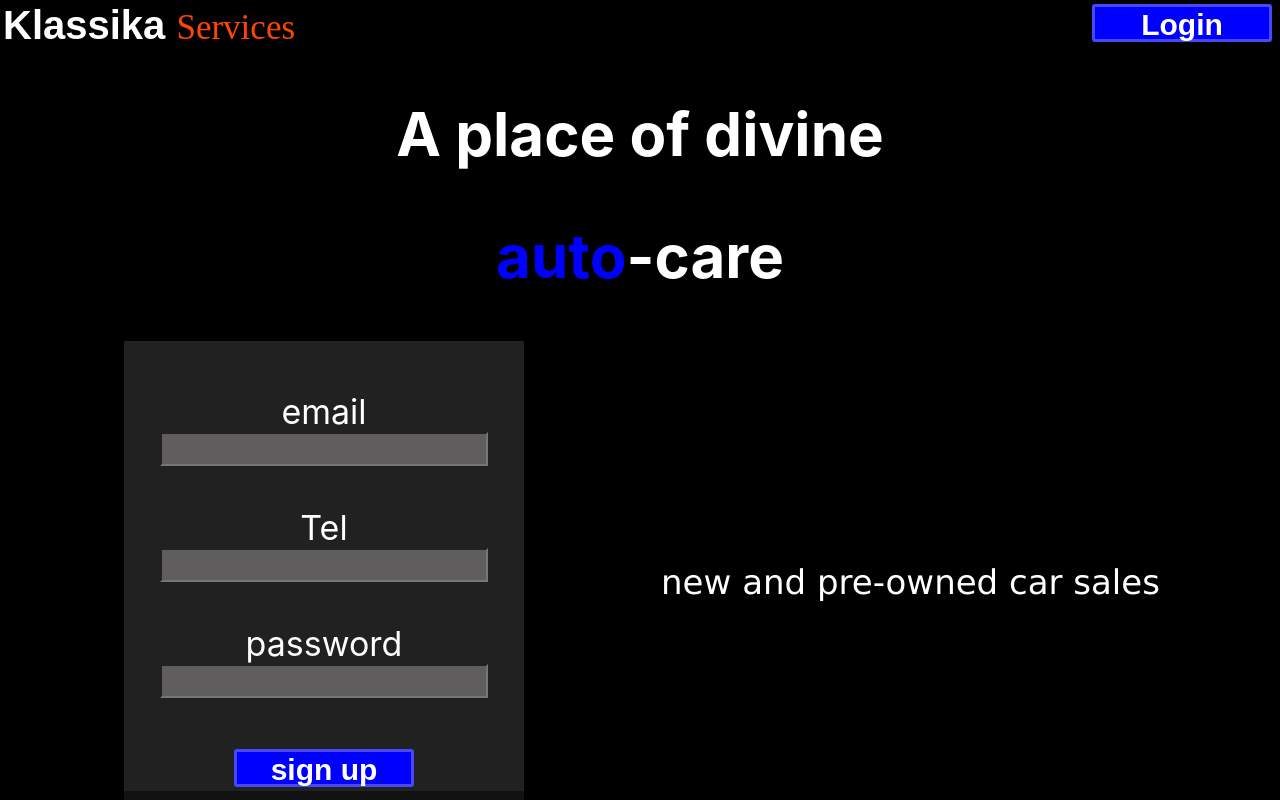
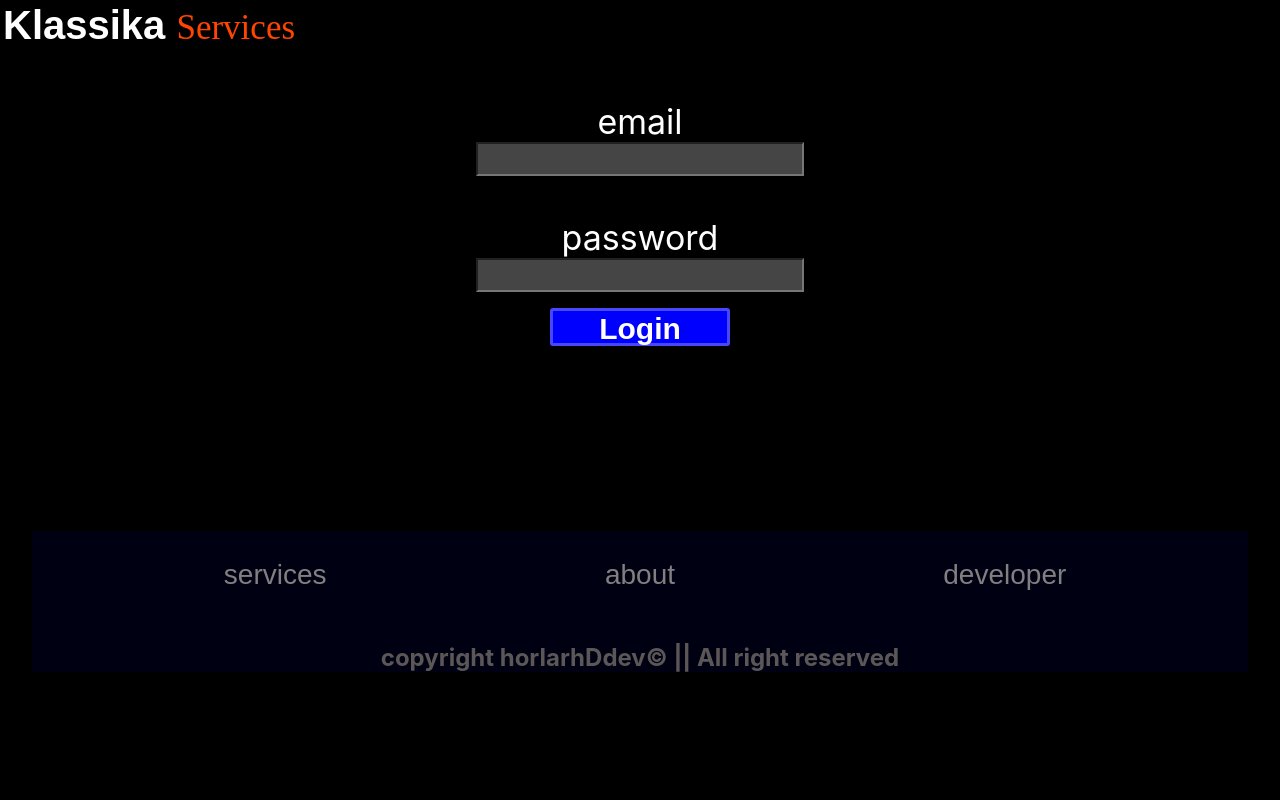
Before and after one commit to Horlarhyinka/klassika, a React (Create React App) app: page /sign-in in a window 1280 px wide. Shown: the top 800 px of the page. Built offline with nearby package versions, Linux system fonts and the light colour scheme; some icons are missing.

Commit message:
finished landing and login page

```diff
--- a/src/App.js
+++ b/src/App.js
@@ -1,14 +1,23 @@
 
 import './App.css';
 import LandingPage from './containers/landing-page';
+import SignInForm from './containers/sign-in-form';
 import AppLogo from './components/logo';
+import {BrowserRouter, Routes, Route} from 'react-router-dom';
+import Footer from "./components/footer"
 
 function App() {
   return (
+    <BrowserRouter>
      <div className='App'>
         <AppLogo/>
-        <LandingPage/>
+        <Routes>
+        <Route exact path="/" element={<LandingPage/>}/>
+        <Route exact path="/sign-in" element={<SignInForm/>} />
+        </Routes>
+        <Footer/>
    </div>
+   </BrowserRouter>
 
 
   );
--- a/src/containers/landing-page.js
+++ b/src/containers/landing-page.js
@@ -4,13 +4,12 @@ import SignUpForm from "./sign-up-form";
 import LandingPageCard from "../components/landing-page-cards";
 import './styles/landingpage.css';
 import { Icon } from '@iconify/react';
-import Footer from "../components/footer";
+import { Link } from "react-router-dom";
 
 const LandingPage = () => {
     return ( <div className="landingpage">
-
         <LandingPageWriteUp/>
-        <Btn title={"landingpage"} btnTitle={"Login"} />
+        <Link to="/sign-in"><Btn title={"landingpage"} btnTitle={"Login"} /></Link>
         <div className="section">
         <SignUpForm/>
         <div className="cards">
@@ -21,7 +20,7 @@ const LandingPage = () => {
             <LandingPageCard icon={<Icon icon="mdi-light:home" className="clockIcon"/>} writeup={"refer a customer and earn commission"} />
         </div>
         </div>
-        <Footer/>
+
     </div> );
 }
 
--- a/src/containers/sign-in-form.js
+++ b/src/containers/sign-in-form.js
@@ -4,7 +4,7 @@ const SignInForm = () => {
 
     const fields = [{fieldname:"email",type:"email"},{fieldname: "password", type: "password"}]
 
-    return ( <Form title={"sign-in"} fields={fields} />);
+    return ( <Form title={"sign-in"} fields={fields} btnTitle={"Login"} />);
 }
 
 export default SignInForm;
--- a/src/functions/regexp.js
+++ b/src/functions/regexp.js
@@ -1,7 +1,3 @@
-const EmailIsValid = new RegExp('^[a-zA-Z%?.-@]+@[a-zA-Z]{2,}.[a-zA-Z]{2,}$');
-const ValidTel = new RegExp('^[0-9]{11}$');
-const ValidPassword = new RegExp('^[a-zA-Z0-9?/.,@#$%&-]{6,}$');
-
 const regex = {
     email: {
         expression:/^[a-zA-Z%?.-@]+@[a-zA-Z]{2,}.[a-zA-Z]{2,}$/,
```
Also changed, not shown: src/components/landing-page-cards.js (line endings or trailing spaces), src/components/landing-page-writeup.js (line endings or trailing spaces).
